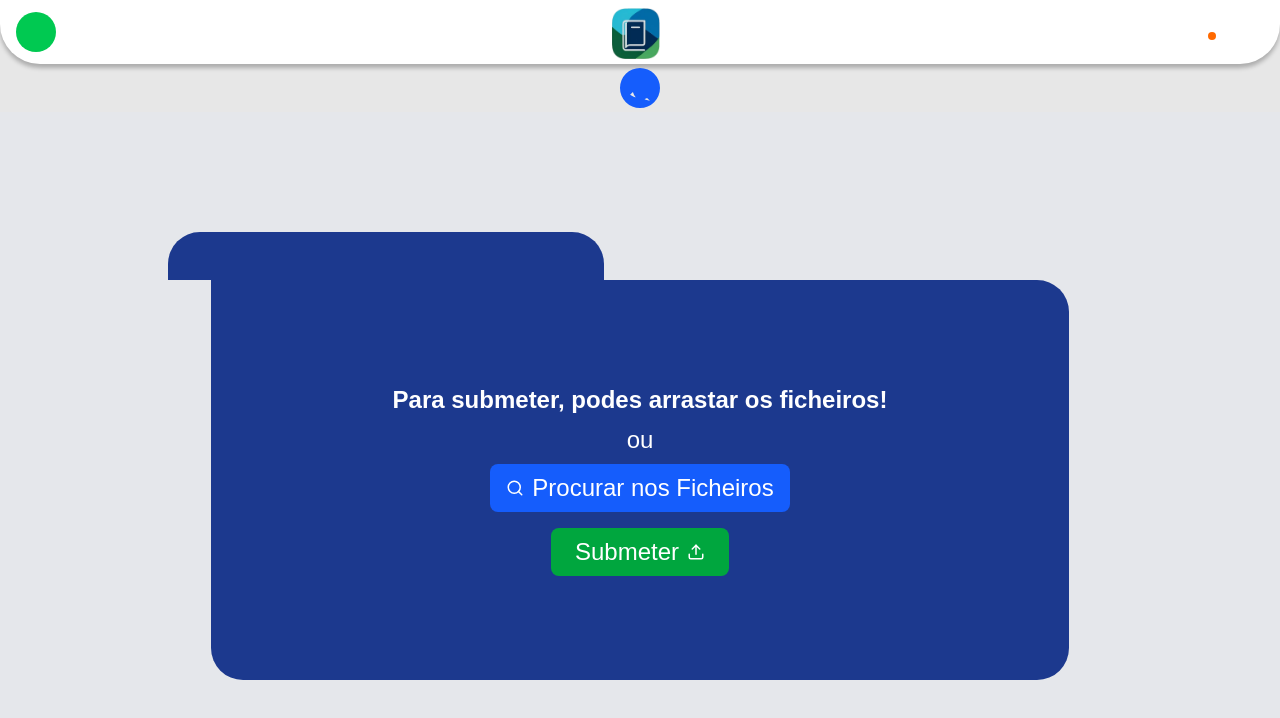
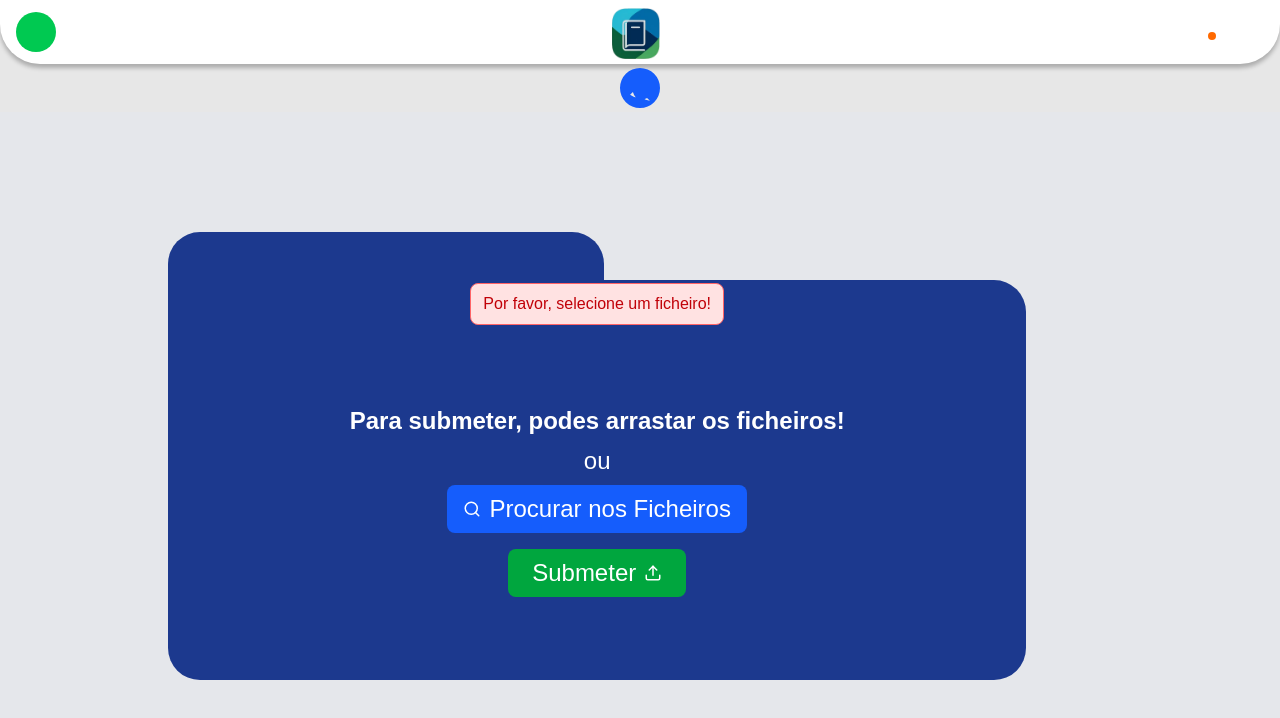
Before and after one commit to beckerme/ESTudo, a Next.js app in the folder estudo/: page /submeter-doc in a window 1280 px wide. Both pictures are taken after a click on the button "Submeter". Shown: the top 718 px of the page. Built offline with nearby package versions, Linux system fonts and the light colour scheme.

Commit message:
Comecei o backend do Submeter Documento. Filtro de PDF, tamanho máximo permitido e nome do ficheiro

```diff
--- a/estudo/src/components/Login/LoginForm.jsx
+++ b/estudo/src/components/Login/LoginForm.jsx
@@ -26,7 +26,7 @@ export default function LoginForm() {
     }
 
     try {
-      const { data, error } = await supabase.auth.signInWithPassword({
+      const error  = await supabase.auth.signInWithPassword({
         email,
         password
       });
--- a/estudo/src/components/Submeter-Documento/SubmeterDocumento.jsx
+++ b/estudo/src/components/Submeter-Documento/SubmeterDocumento.jsx
@@ -2,7 +2,7 @@
 // Imports relacionados com páginas e fontes
 import { Kanit } from "next/font/google";
 import HeaderInicio from "../HeaderInicio";
-import { useState } from 'react';
+import { use, useState } from 'react';
 import { Upload, Search } from 'lucide-react';
 
 // Fonte
@@ -12,16 +12,63 @@ const kanit = Kanit({
 });
 
 export default function SubmeterDocumento() {
-	const [files, setFiles] = useState([]);
 
-	const handleFileChange = (event) => {
-		setFiles([...event.target.files]);
+	// Variáveis relacionadas com os ficheiros
+	const [ficheiro, setFicheiro] = useState([]);
+	const [nomeFicheiro, setNomeFicheiro] = useState("");
+	const [erro, setErro] = useState("");
+
+	// Função chamada quando um user seleciona o ficheiros através de um <input type="file">
+	// A linha 23 converte a lista de ficheiros num array normal
+	const handleFileChange = (e) => {
+
+		const file = e.target.files[0];
+
+		if (file) {
+			setFicheiro(file);
+			setNomeFicheiro(file.name);
+		}
+
+		// Limpa o valor do input para permitir nova seleção do mesmo ficheiro
+		e.target.value = null;
 	};
 
-	const handleDrop = (event) => {
-		event.preventDefault();
-		setFiles([...event.dataTransfer.files]);
+	// Função que lida com o arrastar e soltar o ficheiro
+	const handleDrop = (e) => {
+		e.preventDefault();
+		e.stopPropagation();
+
+		const file = e.dataTransfer.files[0];
+
+		if (file) {
+			setFicheiro(file);
+			setNomeFicheiro(file.name);
+		}
+
+		// Limpa o valor do input para permitir nova seleção do mesmo ficheiro
+		e.target.value = null;
 	};
+
+	// Função chamada quando o formulário é submetido
+	const handleSubmit = async (e) => {
+		e.preventDefault();
+
+		// Verifica se o array está vazio (nenhum ficheiro foi selecionado), se sim exibe uma mensagem de erro
+		if (ficheiro.length === 0) {
+			setErro("Por favor, selecione um ficheiro!");
+			return;
+		}
+
+		// Verifica se o tipo é PDF
+		if (ficheiro.type !== "application/pdf") {
+			setErro("Apenas ficheiros PDF são permitidos!");
+			return
+		}
+
+		if (ficheiro.size > 1000000000) {
+			setErro("Tamanho máximo: 1GB");
+		}
+	}
 
 	return (
 		<>
@@ -42,9 +89,11 @@ export default function SubmeterDocumento() {
 				</div>
 			</div>
 
+
 			{/* div 2 retangulos */}
-			<div className="flex justify-center items-center  bg-gray-200 p-30 flex flex-col">
+			<div className="justify-center items-center  bg-gray-200 p-30 flex flex-col">
 
+			<form onSubmit={handleSubmit}>
 				{/* Retângulo pequeno */}
 				<div className=" w-[34vw] h-[1vh] bg-blue-900 text-white p-6  flex flex-col mr-127	 rounded-tr-4xl rounded-tl-4xl">
 				</div>
@@ -54,20 +103,32 @@ export default function SubmeterDocumento() {
 					onDragOver={(e) => e.preventDefault()}
 					onDrop={handleDrop}
 				>
+
+				{erro && (
+					<div className="bg-red-100 border border-red-400 text-red-700 px-3 py-2 rounded-lg mb-20">
+						{erro}
+					</div>
+          		)}
 					<p className="font-semibold text-2xl">Para submeter, podes arrastar os ficheiros!</p>
 					<span className="my-2 text-2xl">ou</span>
 					<label className="cursor-pointer bg-blue-600 px-4 py-2 rounded-lg flex items-center gap-2 text-2xl">
 						<Search size={18} />
 						Procurar nos Ficheiros
-						<input type="file" multiple className="hidden" onChange={handleFileChange} />
+						<input type="file" multiple className="hidden" onChange={handleFileChange} accept=".pdf,application/pdf" />
 					</label>
 					<button className="mt-4 bg-green-600 px-6 py-2 rounded-lg flex items-center gap-2 text-white text-2xl">
 						Submeter <Upload size={18} />
 					</button>
+					{/* Mostrar o nome do ficheiro selecionado */}
+					<div className="my-10">
+						{nomeFicheiro && (
+							<p>Ficheiro selecionado: <strong>{nomeFicheiro}</strong></p>
+						)}
+					</div>
+
 				</div>
-
+				</form>
 			</div>
-
 
 		</>
 	);
```
